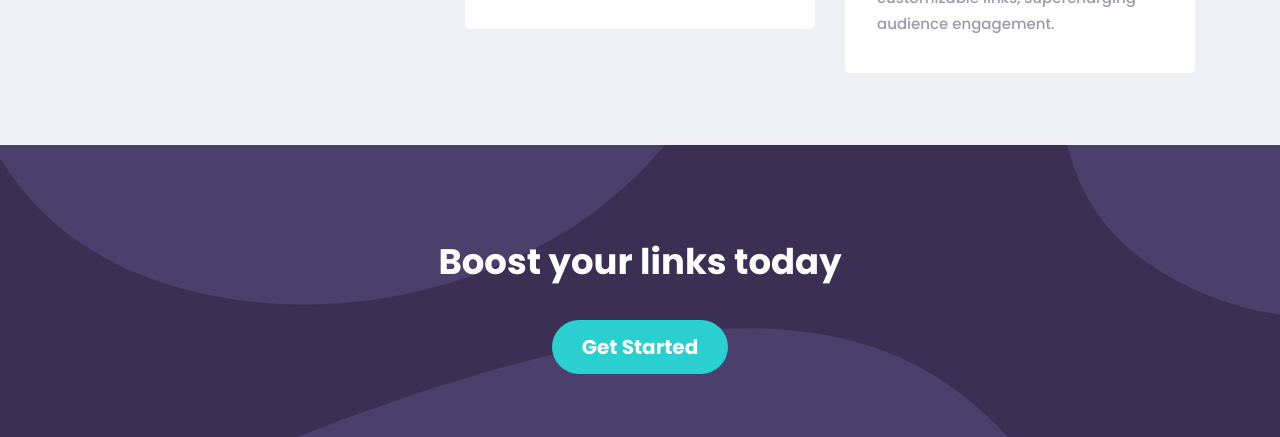
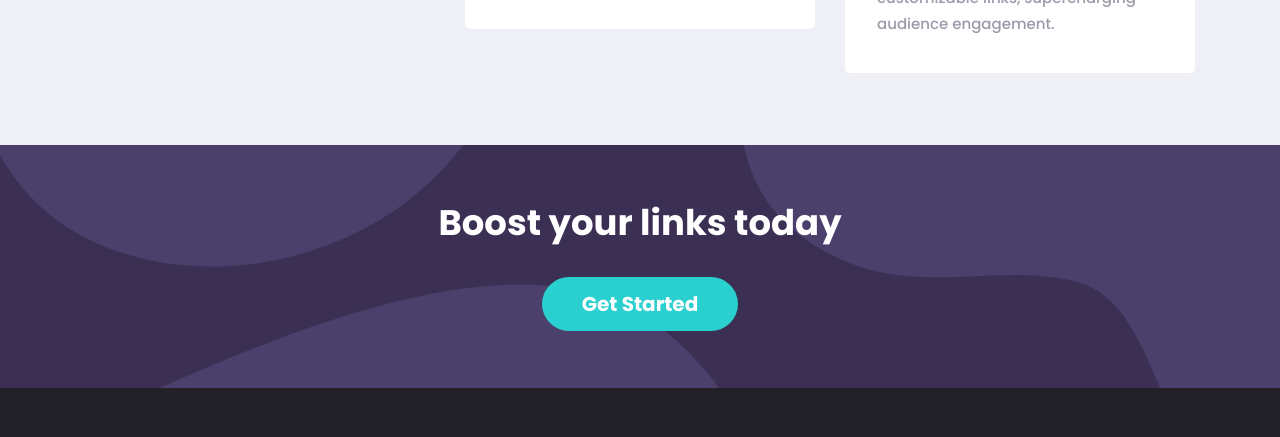
Before and after one commit to MieszkoKowalik/FrontendMentor-url-shortening-api-master, a website with bundled scripts: page index.html in a window 1280 px wide. Shown: the part 1488-1925 px from the top of the page. Built offline with nearby package versions, Linux system fonts and the light colour scheme.

Commit message:
fixed styles for cta

```diff
--- a/index.html
+++ b/index.html
@@ -180,7 +180,7 @@
     <section class="cta">
       <div class="cta-container container">
         <h2 class="cta__title">Boost your links today</h2>
-        <a href="#" class="button button--round">Get Started</a>
+        <a href="#" class="button button--round cta__button">Get Started</a>
       </div>
     </section>
 
--- a/src/scss/layout/_cta.scss
+++ b/src/scss/layout/_cta.scss
@@ -1,13 +1,26 @@
 @use "../utilities/" as *;
 .cta {
-  padding-top: 5.625em;
-  padding-bottom: 5.625em;
+  padding-top: 5.625rem;
+  padding-bottom: 5.625rem;
 
   background-color: $c-primary;
   background-image: url("../images/bg-boost-desktop.svg");
   background-repeat: no-repeat;
   background-position: left top;
   background-size: cover;
+
+  @include breakpoint("md") {
+    & {
+      padding-top: 3.5625rem;
+      padding-bottom: 3.5625rem;
+    }
+  }
+
+  @include breakpoint("x-lg") {
+    & {
+      background-size: 100% 100%;
+    }
+  }
 
   &-container {
     display: flex;
@@ -25,10 +38,16 @@
     text-align: center;
     color: white;
     font-size: 1.75rem;
+    line-height: 1.714;
     @include breakpoint("md") {
       & {
         font-size: clamp(1.75rem, 2.77vw, 2.5rem);
+        line-height: 1.2;
       }
     }
   }
+  &__button {
+    padding-left: 2em;
+    padding-right: 2em;
+  }
 }
```
Also changed, not shown: dist/css/main.css, 1 other file.
